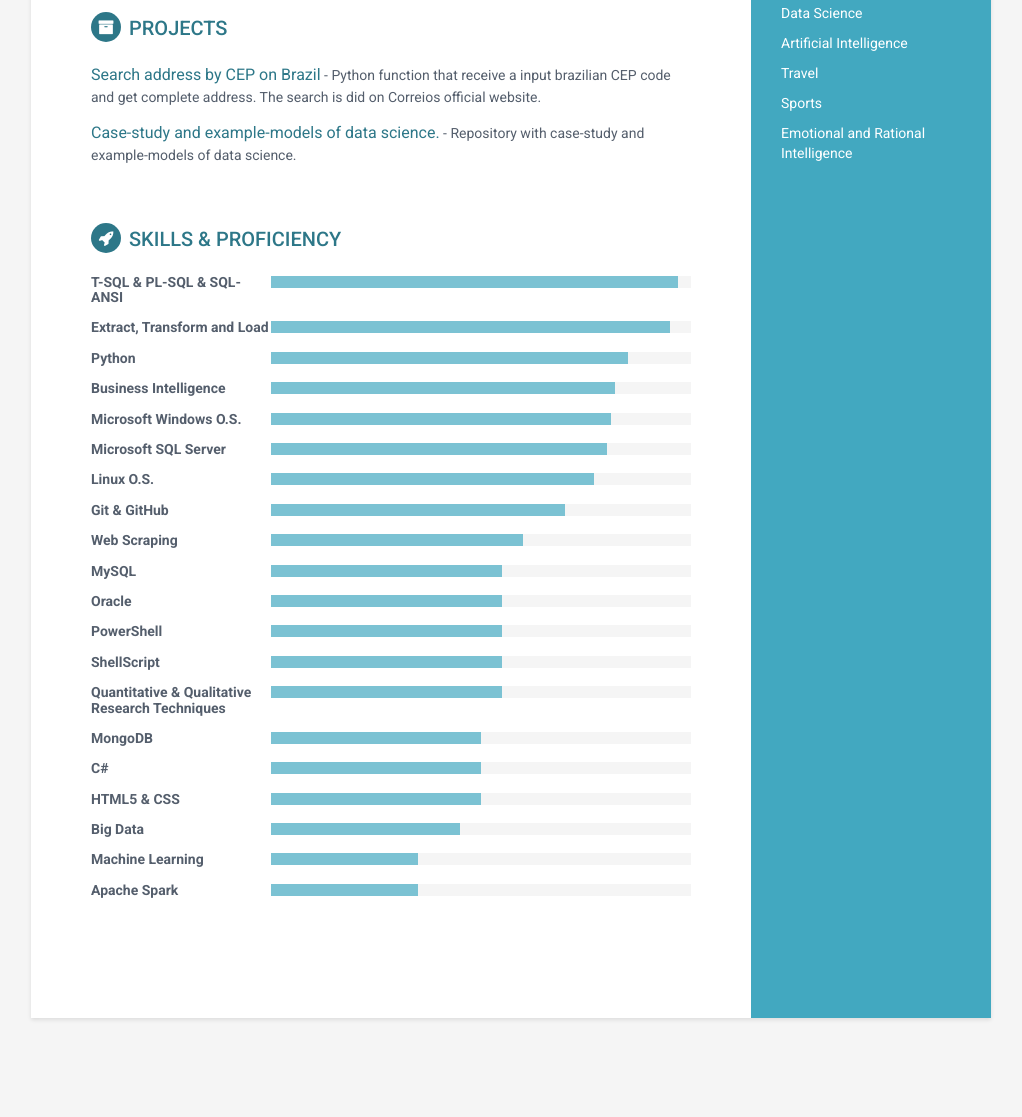
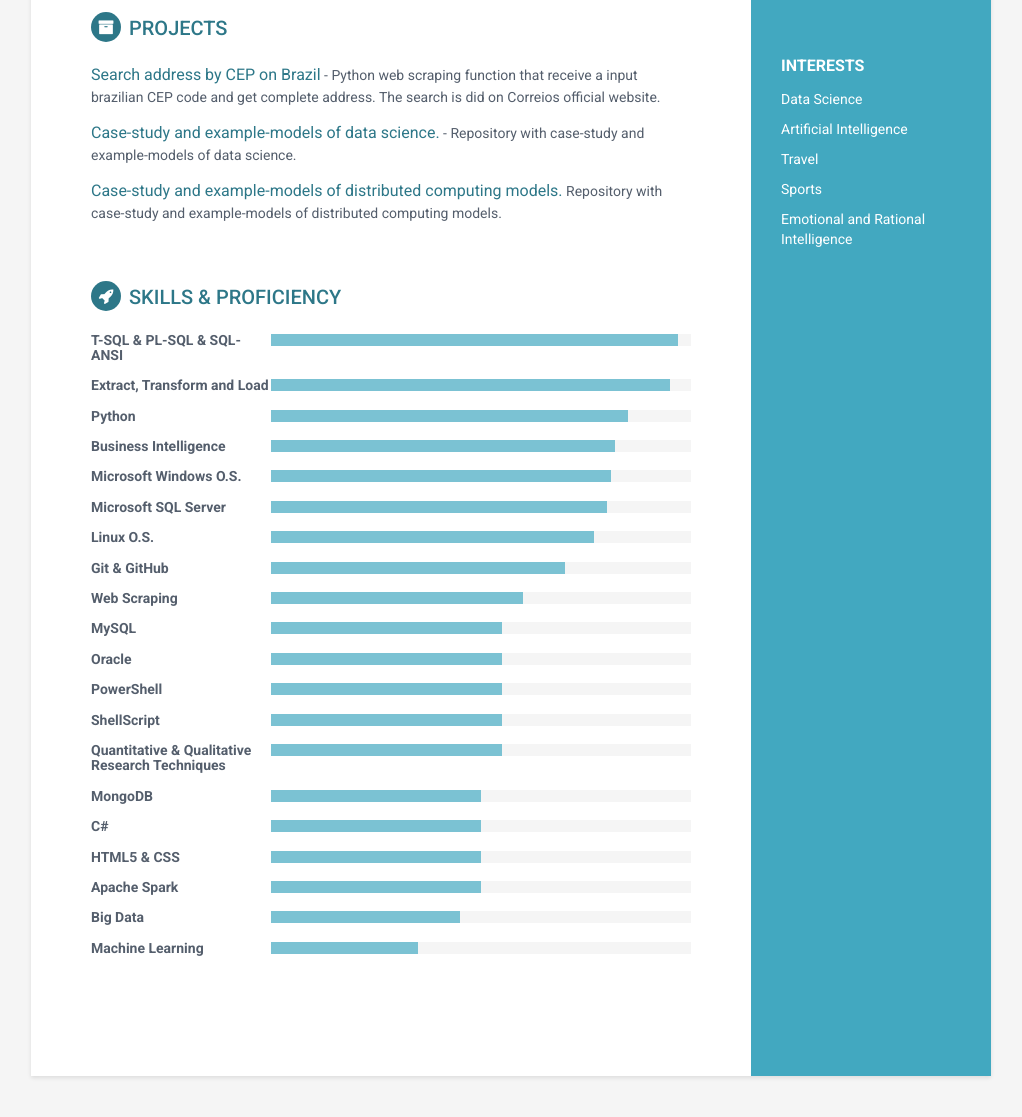
Before and after one commit to daniellj/daniellj.github.io, a plain HTML site: page index.html in a window 1280 px wide. Shown: the part 1105-2222 px from the top of the page, without its empty margins (129-1151 px from the left). Drawn offline with Linux system fonts and the light colour scheme.

Commit message:
alter profile

```diff
--- a/index.html
+++ b/index.html
@@ -45,6 +45,11 @@
             </div><!--//contact-container-->
             <div class="education-container container-block">
                 <h2 class="container-block-title">Education</h2>
+                <div class="item">
+                    <h4 class="degree">PSc in Big Data, Data Science and Data Analytics</h4>
+                    <h5 class="meta">Unisinos University</h5>
+                    <div class="time">2018 - 2020</div>
+                </div><!--//item-->
 				<div class="item">
                     <h4 class="degree">PSc in Information Technology Management</h4>
                     <h5 class="meta">Institute of Management of Information Technology</h5>
@@ -168,12 +173,17 @@
 
                 <div class="item">
                     <span class="project-title"><a href="http://github.com/daniellj/SearchAddressByCEPonBrazil" target="_blank">Search address by CEP on Brazil</a></span> -
-                    <span class="project-tagline">Python function that receive a input brazilian CEP code and get complete address. The search is did on Correios official website.</span>
+                    <span class="project-tagline">Python web scraping function that receive a input brazilian CEP code and get complete address. The search is did on Correios official website.</span>
                 </div><!--//item-->
 
                 <div class="item">
                     <span class="project-title"><a href="http://github.com/daniellj/DataScience" target="_blank">Case-study and example-models of data science.</a></span> -
                     <span class="project-tagline">Repository with case-study and example-models of data science.</span>
+                </div><!--//item-->
+
+                <div class="item">
+                    <span class="project-title"><a href="http://github.com/daniellj/DistributedComputing" target="_blank">Case-study and example-models of distributed computing models.</a></span>
+                    <span class="project-tagline">Repository with case-study and example-models of distributed computing models.</span>
                 </div><!--//item-->
 
 			</section><!--//section-->
@@ -318,6 +328,14 @@
                     </div><!--//item-->
 
                     <div class="item">
+                        <h3 class="level-title">Apache Spark</h3>
+                        <div class="level-bar">
+                            <div class="level-bar-inner" data-level="50%">
+                            </div>
+                        </div><!--//level-bar-->
+                    </div><!--//item-->
+
+                    <div class="item">
                         <h3 class="level-title">Big Data</h3>
                         <div class="level-bar">
                             <div class="level-bar-inner" data-level="45%">
@@ -327,14 +345,6 @@
 
                     <div class="item">
                         <h3 class="level-title">Machine Learning</h3>
-                        <div class="level-bar">
-                            <div class="level-bar-inner" data-level="35%">
-                            </div>
-                        </div><!--//level-bar-->
-                    </div><!--//item-->
-
-                    <div class="item">
-                        <h3 class="level-title">Apache Spark</h3>
                         <div class="level-bar">
                             <div class="level-bar-inner" data-level="35%">
                             </div>
```
Lines whose indentation alone changed are shown as unchanged.
